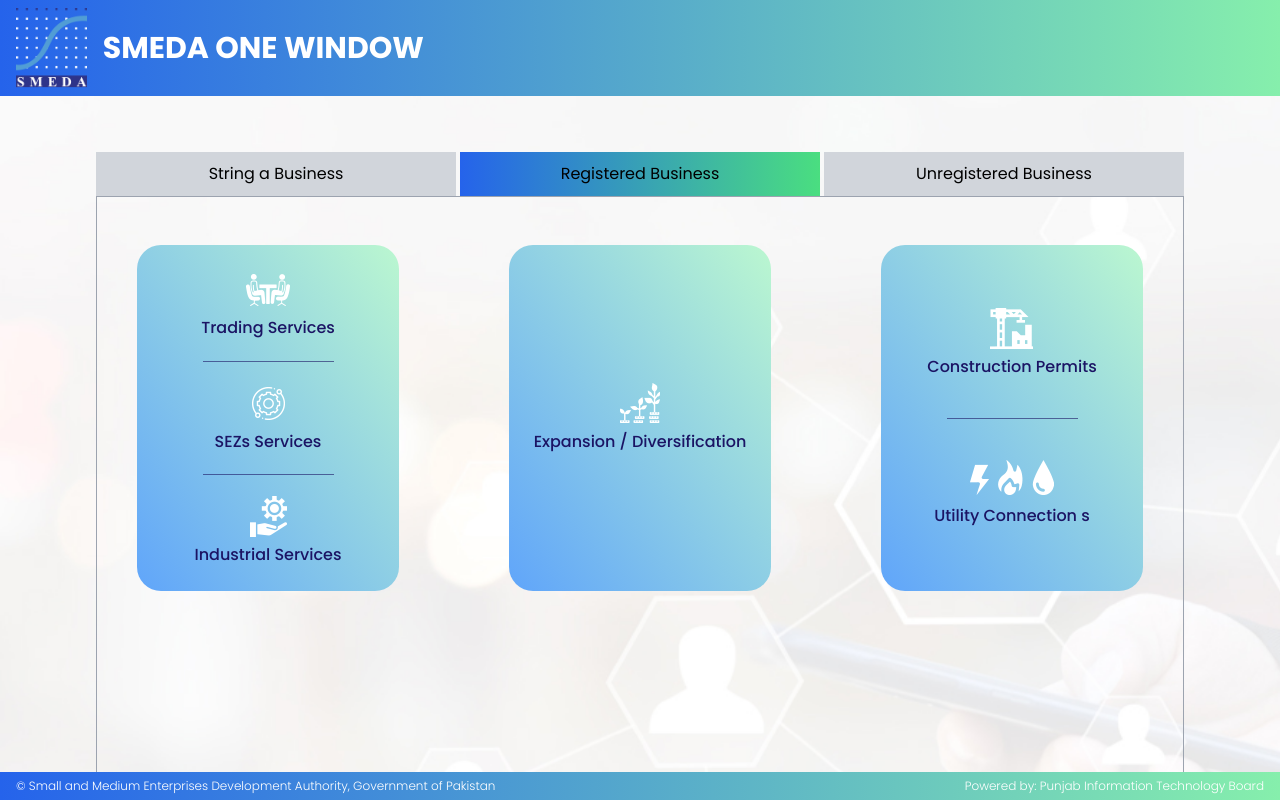
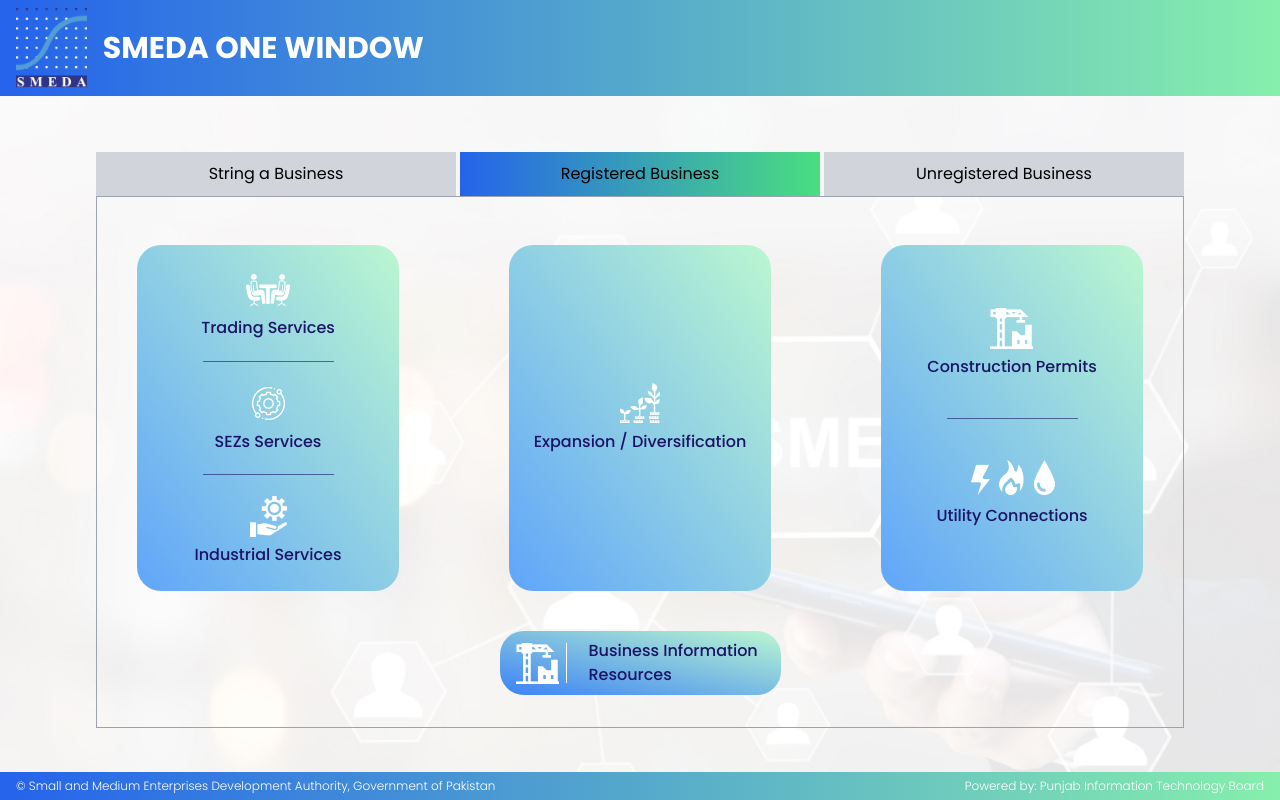
Before and after one commit to naveedshahzadofficial/semdaonewindow, a Vue app: page /app/dashboard in a window 1280 px wide. Both pictures are taken after a click on the element "Registered Business". Shown: the top 800 px of the page. Built offline with nearby package versions, Linux system fonts and the light colour scheme.

Commit message:
tab 2 is completed

```diff
--- a/src/views/DashboardView.vue
+++ b/src/views/DashboardView.vue
@@ -65,7 +65,7 @@
     </div>
     <div
       v-show="activeTab === 1"
-      class="border border-gray-400 px-8 py-8 min-h-screen"
+      class="border border-gray-400 px-8 py-8 min-h-[500px]"
     >
       <h2 class="font-semibold py-2">String a Business</h2>
       <p class="font-normal pb-4">
@@ -106,7 +106,7 @@
 
     <div
       v-show="activeTab === 2"
-      class="border border-gray-400 px-8 py-8 min-h-screen"
+      class="border border-gray-400 px-8 py-8 min-h-[500px]"
     >
       <div class="flex justify-between items-center pt-2">
         <div
@@ -224,19 +224,44 @@
               <span
                 class="font-medium text-base text-primary-dark group-hover:text-primary-light"
               >
-                Utility Connection s
+                Utility Connections
               </span>
             </div>
           </div>
         </div>
       </div>
 
-      <div class="flex justify-center items-center"></div>
+      <div class="flex justify-center items-center mt-8">
+        <div
+          class="bg-gradient-to-tr from-blue-500 to-green-200 bg-opacity-50 flex items-center group cursor-pointer gap-1.5 px-4 py-2 rounded-3xl"
+        >
+          <span class="relative"
+            ><img
+              class="object-cover transition-opacity"
+              src="@/assets/images/construction-permits.png"
+              alt="Business Information Resources"
+            />
+            <img
+              class="object-cover absolute top-0 left-0 transition-opacity duration-300 opacity-0 group-hover:opacity-100"
+              src="@/assets/images/construction-permits-hover.png"
+              alt="Business Information Resources"
+            />
+          </span>
+          <span
+            class="border-r border-white h-10 mr-4 group-hover:border-primary-light"
+          ></span>
+          <span
+            class="w-44 font-medium text-base text-primary-dark group-hover:text-primary-light"
+          >
+            Business Information Resources
+          </span>
+        </div>
+      </div>
     </div>
 
     <div
       v-show="activeTab === 3"
-      class="border border-gray-400 px-8 py-8 min-h-screen"
+      class="border border-gray-400 px-8 py-8 min-h-[500px]"
     >
       <h2 class="font-semibold py-2">Unregistered Business</h2>
       <p class="font-normal pb-4">
```
